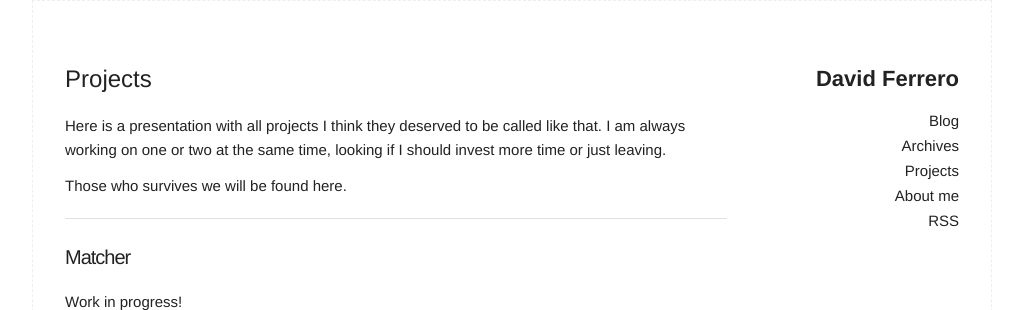
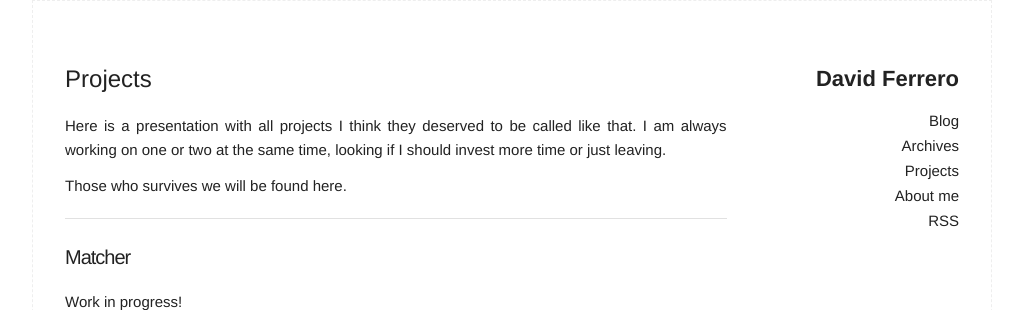
Before and after one commit to dferrero/dferrero.github.io, a Jekyll site: the page built from projects.md, in a window 1280 px wide. Shown: the top 310 px of the page, without its empty margins (128-1151 px from the left). Built offline with Jekyll 4.4.1, drawn with Linux system fonts in a browser that asks for light colours.

Commit message:
Justified text in all pages

```diff
--- a/_sass/_base.scss
+++ b/_sass/_base.scss
@@ -141,7 +141,8 @@ body {
   /* font-family: Helvetica, Tahoma, Arial, STXihei, "华文细黑", "Microsoft YaHei", "微软雅黑", SimSun, "宋体", Heiti, "黑体", sans-serif; */
   /* font-family: "Raleway", "HelveticaNeue", "Helvetica Neue", Helvetica, Arial, sans-serif; */
   font-family: -apple-system-font,"Helvetica Neue","PingFang SC","Hiragino Sans GB","Microsoft YaHei",sans-serif;
-  color: #222; }
+  color: #222;
+  text-align: justify; }
 
 
 /* Typography
```
